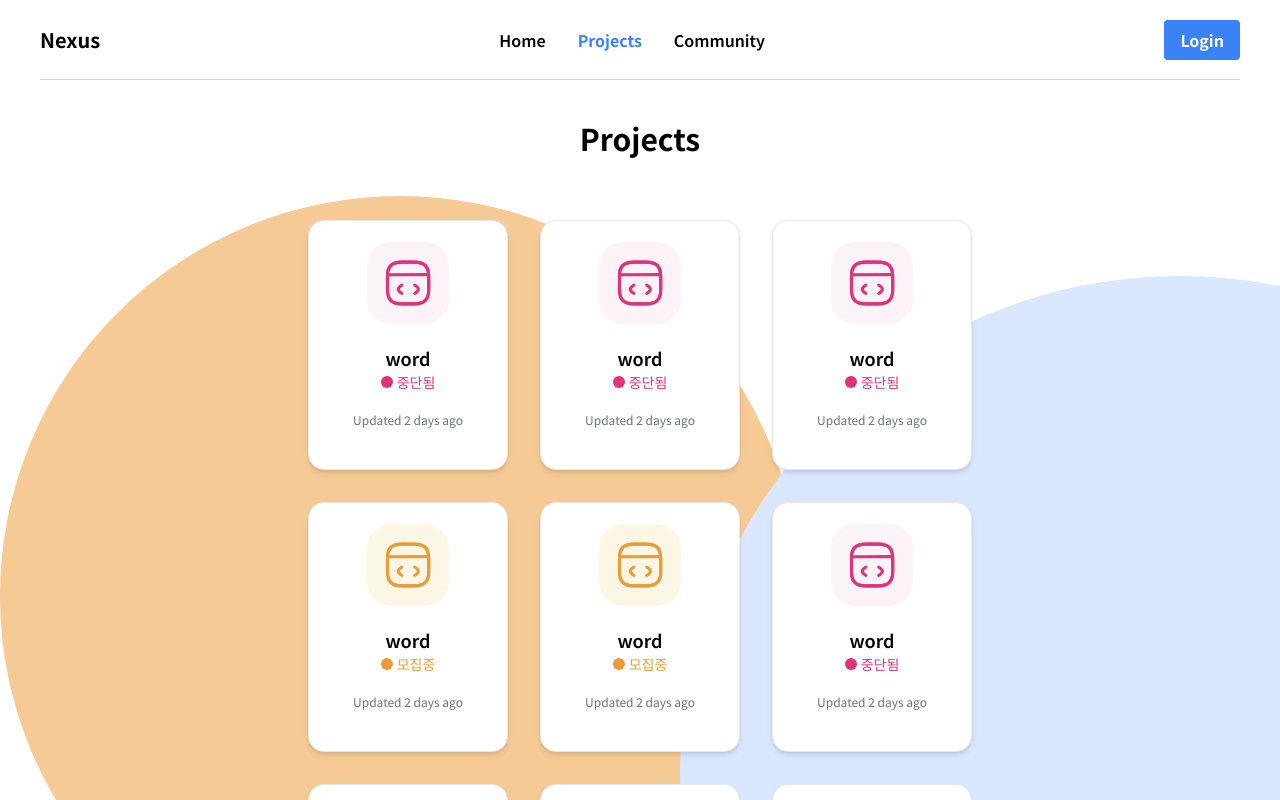
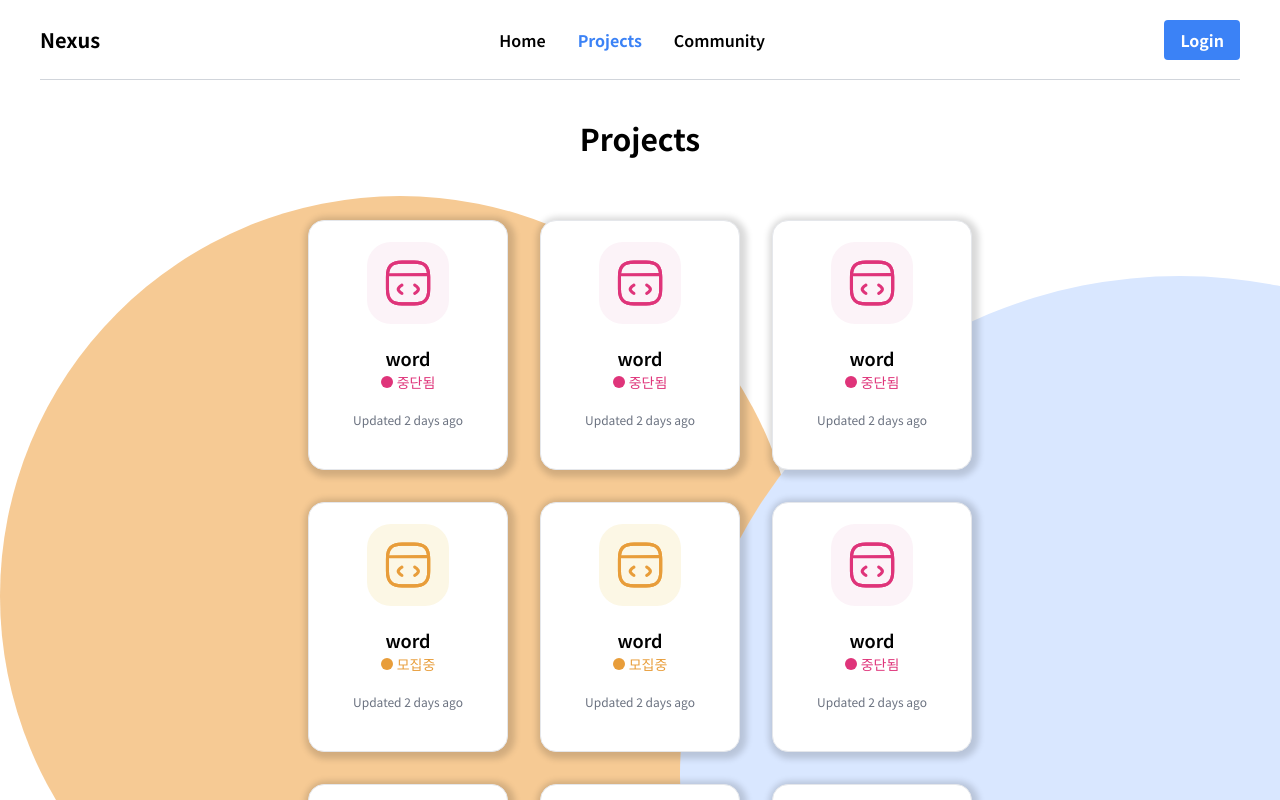
Before and after one commit to wwwcomcomcomcom/nexus-fe, a React (Vite) app: page /projects in a window 1280 px wide. Shown: the top 800 px of the page. Built offline with nearby package versions, Linux system fonts and the light colour scheme.

Commit message:
Feat - more shadow on card

```diff
--- a/src/component/projectCard/ProjectCard.tsx
+++ b/src/component/projectCard/ProjectCard.tsx
@@ -19,7 +19,7 @@ export default function ProjectCard(props: ProjectCardProps) {
   return (
     <div
       className={
-        "cursor-pointer p-5 pb-10 rounded-2xl border shadow-md flex flex-col bg-white z-10 " +
+        "cursor-pointer p-5 pb-10 rounded-2xl border border-gray-200 shadow-[2px_2px_6px_5px_rgb(0,0,0,0.15)] flex flex-col bg-white z-10 " +
         (props.className !== undefined ? props.className : "")
       }
       style={{
```
